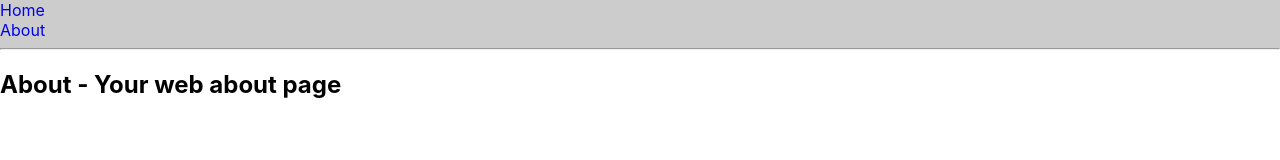
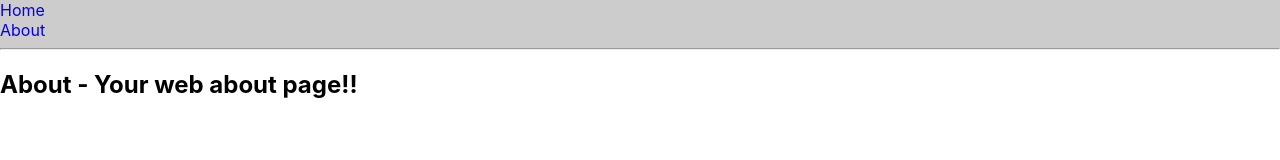
Before and after one commit to giioohbernini/web-to-native, a React (Create React App) app in the folder web/: page /about in a window 1280 px wide. Shown: the top 160 px of the page. Built offline with nearby package versions, Linux system fonts and the light colour scheme.

Commit message:
Update index.js

```diff
--- a/web/src/pages/About/index.js
+++ b/web/src/pages/About/index.js
@@ -8,7 +8,7 @@ const welcomeType = isApp
 const About = () => {
 	return (
     <div>
-			<h2>About - {welcomeType}</h2>
+			<h2>About - {welcomeType}!!</h2>
     </div>
 	)
 }
```
